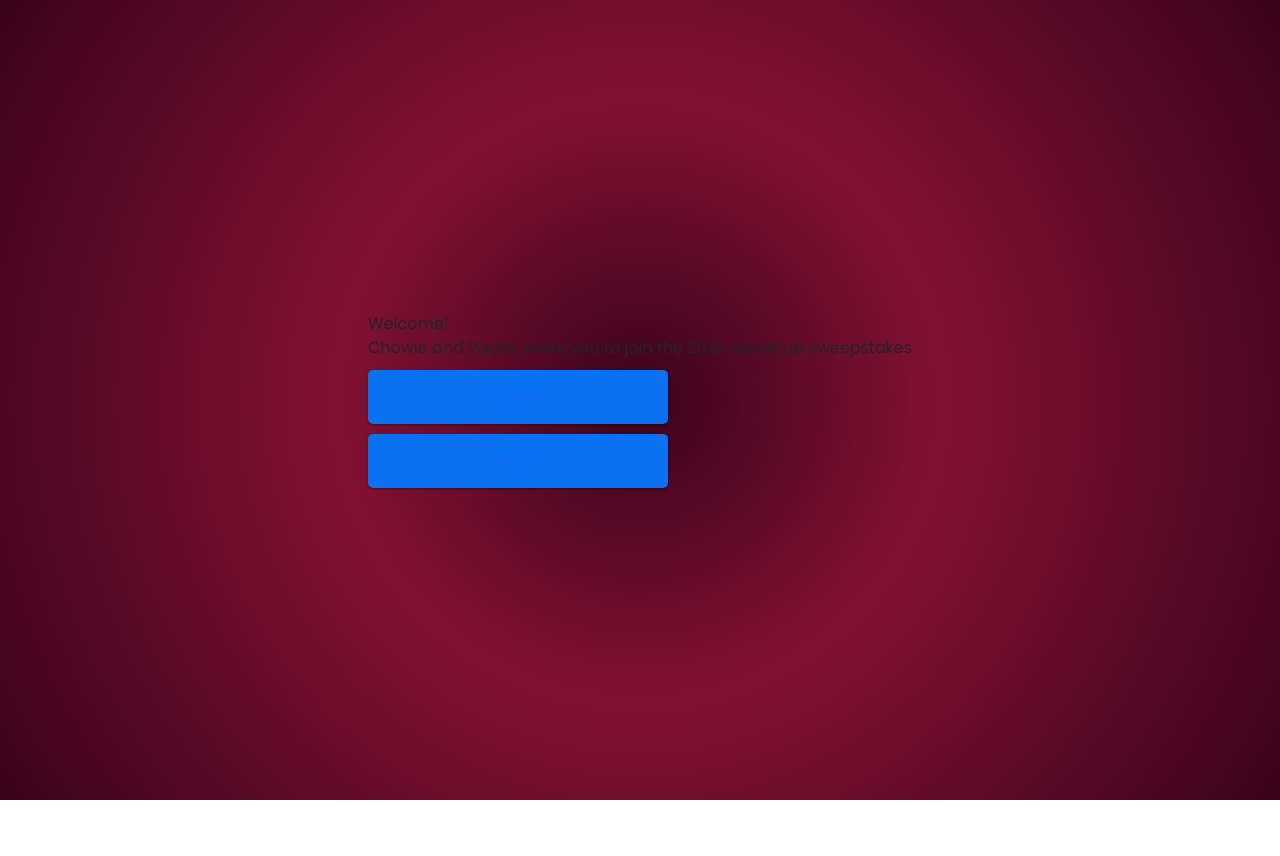
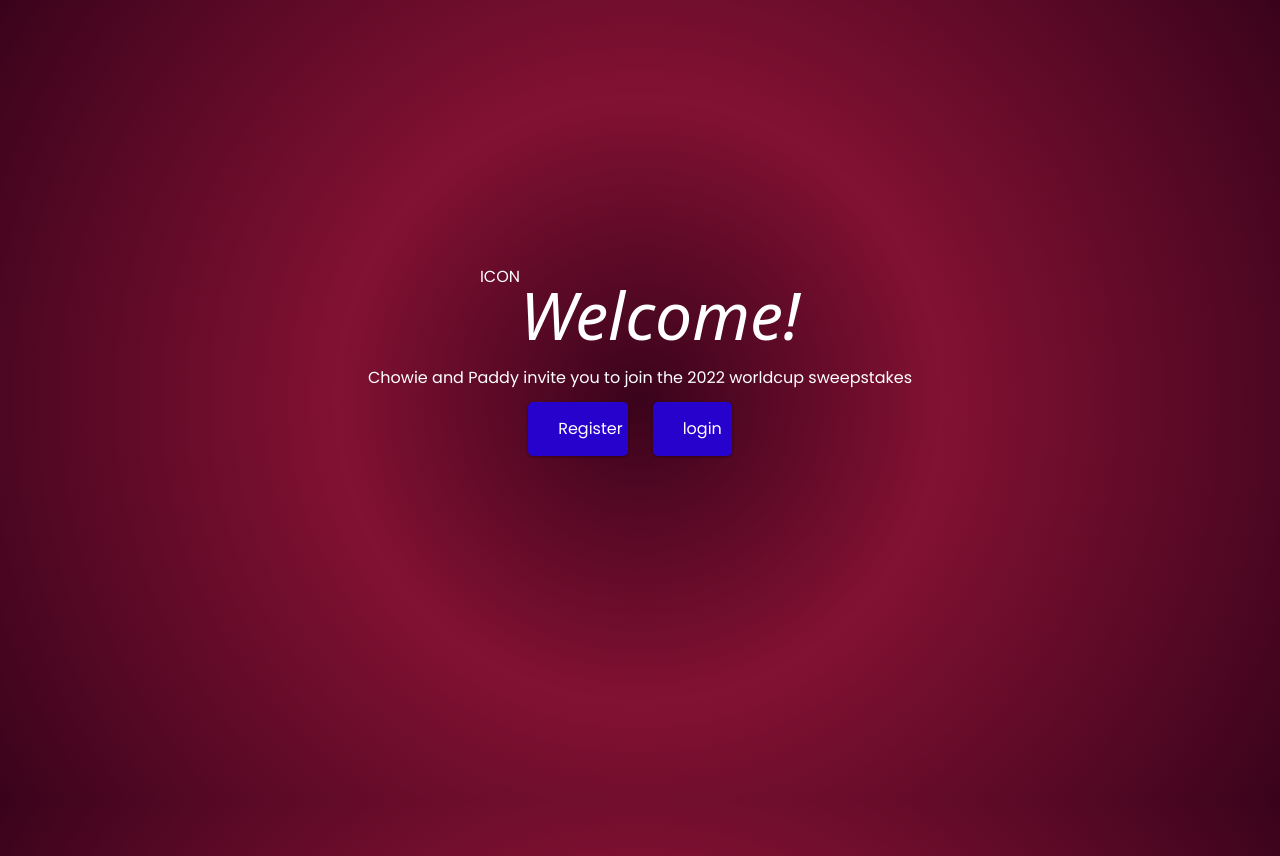
Before and after one commit to PatrickReynoldsCoding/sweepstakes-webapp, a React (Create React App) app: page / in a window 1280 px wide. Before the commit the page ends 800 px from the top, so only its background shows below. Built offline with nearby package versions, Linux system fonts and the light colour scheme.

Commit message:
styling improved

```diff
--- a/src/App.css
+++ b/src/App.css
@@ -19,24 +19,7 @@ body {
     rgba(58, 3, 27, 1) 100%
   );
 }
-.container {
-  max-width: 700px;
-  width: 100%;
-  background-color: #fff;
-  padding: 25px 30px;
-  border-radius: 5px;
-  box-shadow: 0 5px 10px rgba(0, 0, 0, 0.15);
-}
-.welcomeContainer {
-  max-width: 700px;
-  width: 100%;
-  background-color: #fff;
-  padding: 25px 30px;
-  border-radius: 5px;
-  box-shadow: 0 1px 3px rgba(0, 0, 0, 0.12), 0 1px 2px rgba(0, 0, 0, 0.24);
-  transition: all 0.3s cubic-bezier(0.25, 0.8, 0.25, 1);
-  text-align: center;
-}
+
 
 .buttonContainer {
   display: flex;
@@ -57,14 +40,8 @@ body {
   text-decoration: none;
 }
 
-.submitButton::hidden {
-  display: none;
-}
 
-.regButton:hover {
-  box-shadow: 0 14px 28px rgba(0, 0, 0, 0.25), 0 10px 10px rgba(0, 0, 0, 0.22);
-  cursor: pointer;
-}
+
 .container .title {
   font-size: 25px;
   font-weight: 500;
--- a/src/pages/Registration.css
+++ b/src/pages/Registration.css
@@ -1,4 +1,5 @@
-.regContainer {
+
+.reg-container {
   max-width: 700px;
   width: 100%;
   background-color: #fff;
@@ -6,7 +7,6 @@
   border-radius: 5px;
   box-shadow: 0 5px 10px rgba(0, 0, 0, 0.15);
 }
-
 .submitButton::hidden {
   display: none;
 }
--- a/src/pages/Registration.js
+++ b/src/pages/Registration.js
@@ -1,5 +1,6 @@
 import { useForm } from "react-hook-form";
 import "../App.css";
+import "./Registration.css"
 
 function Registration() {
   const {
@@ -25,7 +26,7 @@ function Registration() {
 
   return (
     <>
-      <div className="container">
+      <div className="reg-container">
         <div className="title">2022 World Cup Sweepstakes</div>
         <div className="content">
           {/* change action to redirect */}
--- a/src/pages/Welcome.js
+++ b/src/pages/Welcome.js
@@ -1,15 +1,21 @@
 import React from "react";
 import { Link } from "react-router-dom";
 
+import "./welcome.css"
 export default function Welcome() {
   return (
     <>
       <div className="welcome-wrapper">
         <div className="welcome-container">
-          <div className="welcome-icon"></div>
-          <div className="welcome-text">Welcome!</div>
+          <div className="welcome-container-row1">
+            <div className="welcome-icon">ICON</div>
+            <div className="welcome-text">Welcome!</div>
+          </div>
+          <div className="welcome-container-row2">
+            <div className="welcome-message">Chowie and Paddy invite you to join the 2022 worldcup sweepstakes</div>
+          </div>
         </div>
-        <div className="welcome-message">Chowie and Paddy invite you to join the 2022 worldcup sweepstakes</div>
+
         <div className="button-container">
           <Link
             to="/registration"
@@ -27,8 +33,8 @@ export default function Welcome() {
               login
             </div>
           </Link>
-        </div>
       </div>
+    </div>
     </>
   );
 }
--- a/src/pages/Welcome.scss
+++ b/src/pages/Welcome.scss
@@ -1,31 +1,64 @@
+* {
 
+}
 
 .welcome-wrapper {
+  color: white;
+  display: flex;
+  flex-direction: column;
+  justify-content: center;
+  width: 100vw;
+  height: 100vh;
   .welcome-container {
-
+    .welcome-container-row1 {
+      padding-top: 40vh;
+      display: flex;
+      flex-direction: row;
+      justify-content: center;
       .welcome-icon {}
-    .welcome-text {}
+      .welcome-text {
+        flex-direction: row;
+        text-align: center;
+        font-family: system-ui, -apple-system, BlinkMacSystemFont, 'Segoe UI', Roboto, Oxygen, Ubuntu, Cantarell, 'Open Sans', 'Helvetica Neue', sans-serif;
+        font-style:oblique;
+        font-weight: 200;
+        font-size: 66px;
         }
+    }
+    .welcome-container-row2 {
+      padding: 2px;
+      align-items: center;
       .welcome-message {
-
+        display: flex;
+        justify-content: center;
+      }
     }
   }
 
+
+
   .button-container {
     display: flex;
-  flex-wrap: wrap;
-  color: #9b59b6;
-}
+
+    justify-content: center;
+    align-items: center;
+    text-align: center;
+    color: white;
+    padding-bottom: 50vh;
 
     .button {
     max-width: 300px;
     width: 80%;
-  background-color: #0b71f1;
-  margin-top: 10px;
-  padding: 15px 30px;
+    background-color: #2702cd;
+    color: white;
+    text-align: top;
     border-radius: 5px;
     box-shadow: 0 1px 3px rgba(0, 0, 0, 0.12), 0 1px 2px rgba(0, 0, 0, 0.24);
     transition: all 0.3s cubic-bezier(0.25, 0.8, 0.25, 1);
     text-align: center;
     text-decoration: none;
   }
+
+  }
+
+}
--- a/src/pages/welcome.css
+++ b/src/pages/welcome.css
@@ -1,15 +1,47 @@
-.button-container {
+.welcome-wrapper {
+  color: white;
   display: flex;
-  flex-wrap: wrap;
-  color: #9b59b6;
+  flex-direction: column;
+  justify-content: center;
+  width: 100vw;
+  height: 100vh;
 }
-
-.button {
+.welcome-wrapper .welcome-container .welcome-container-row1 {
+  padding-top: 40vh;
+  display: flex;
+  flex-direction: row;
+  justify-content: center;
+}
+.welcome-wrapper .welcome-container .welcome-container-row1 .welcome-text {
+  flex-direction: row;
+  text-align: center;
+  font-family: system-ui, -apple-system, BlinkMacSystemFont, "Segoe UI", Roboto, Oxygen, Ubuntu, Cantarell, "Open Sans", "Helvetica Neue", sans-serif;
+  font-style: oblique;
+  font-weight: 200;
+  font-size: 66px;
+}
+.welcome-wrapper .welcome-container .welcome-container-row2 {
+  padding: 2px;
+  align-items: center;
+}
+.welcome-wrapper .welcome-container .welcome-container-row2 .welcome-message {
+  display: flex;
+  justify-content: center;
+}
+.welcome-wrapper .button-container {
+  display: flex;
+  justify-content: center;
+  align-items: center;
+  text-align: center;
+  color: white;
+  padding-bottom: 50vh;
+}
+.welcome-wrapper .button-container .button {
   max-width: 300px;
   width: 80%;
-  background-color: #0b71f1;
-  margin-top: 10px;
-  padding: 15px 30px;
+  background-color: #2702cd;
+  color: white;
+  text-align: top;
   border-radius: 5px;
   box-shadow: 0 1px 3px rgba(0, 0, 0, 0.12), 0 1px 2px rgba(0, 0, 0, 0.24);
   transition: all 0.3s cubic-bezier(0.25, 0.8, 0.25, 1);
```
Also changed, not shown: 1 other file (tests, documents, lock files or other folders). Lines whose indentation alone changed are shown as unchanged.
